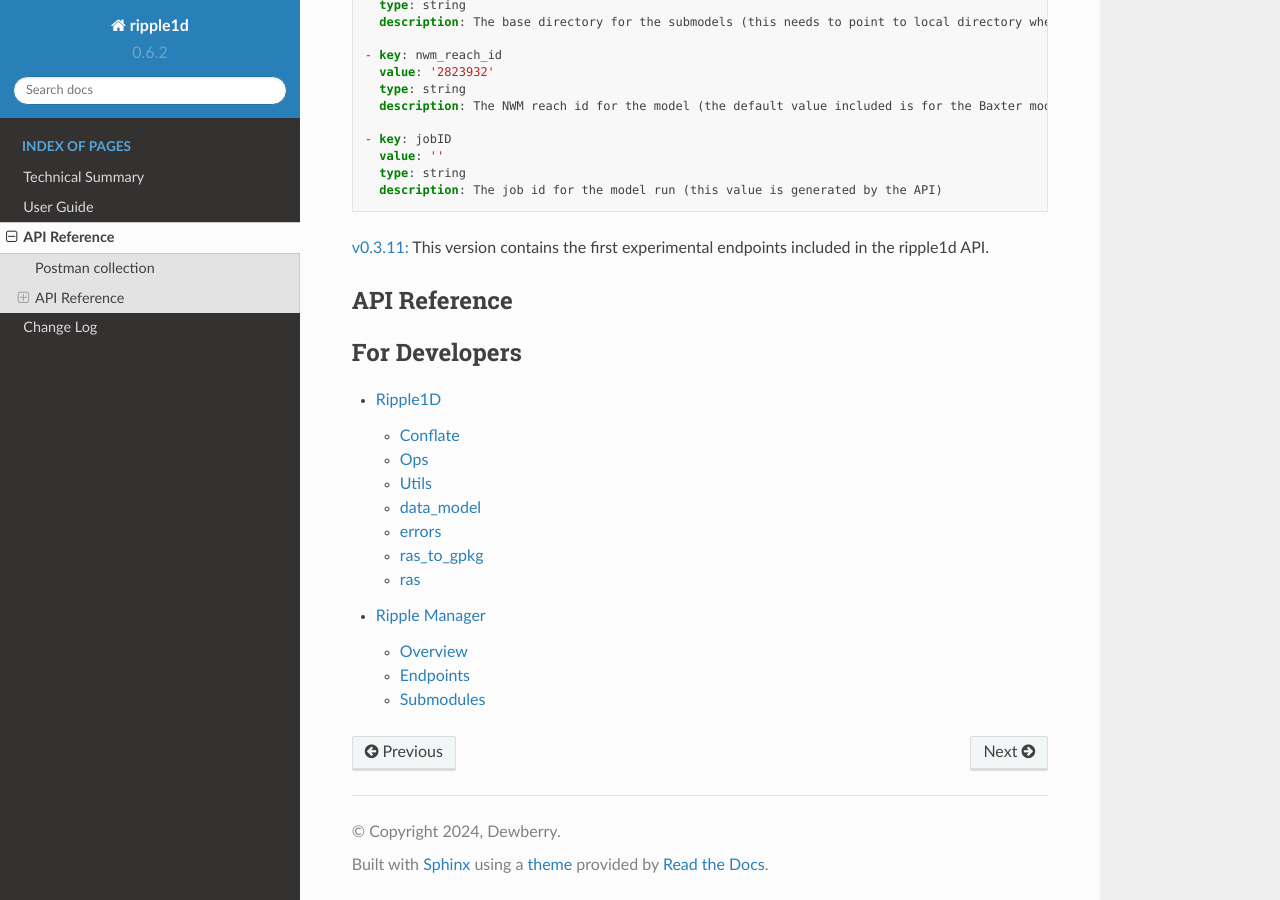
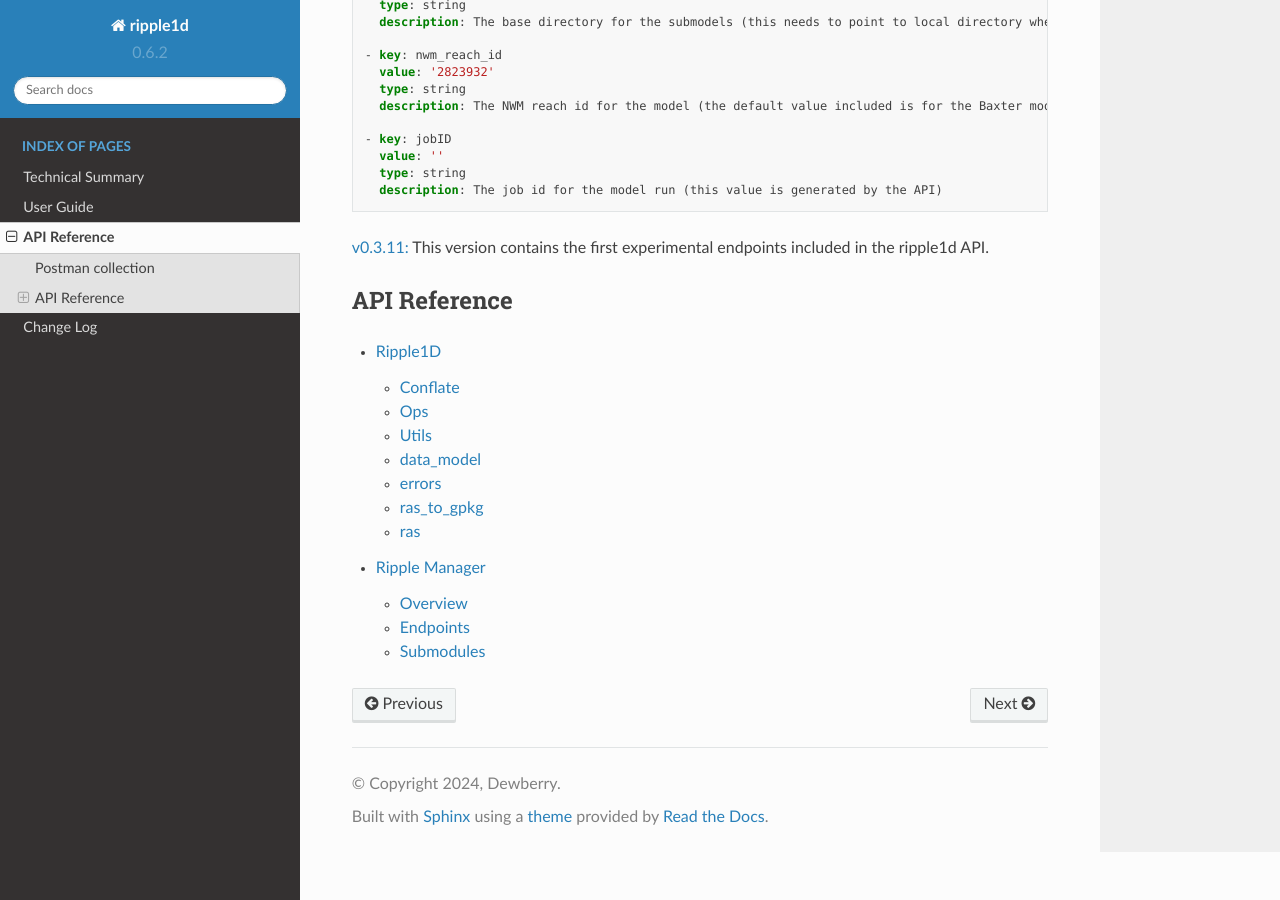
Before and after one commit to Dewberry/ripple1d, a Sphinx documentation site: the page built from docs/api_reference.rst, in a window 1280 px wide and 900 px high, scrolled down 829 px. Built offline with Sphinx 7.4.7 and the Read the Docs theme 2.0.0, drawn with Linux system fonts in a browser that asks for light colours; pages that are not in the unit, such as notebooks, are missing from menus.

```diff
--- a/docs/api_reference.rst
+++ b/docs/api_reference.rst
@@ -56,7 +56,6 @@
 
 .. toctree::
    :maxdepth: 2
-   :caption: For Developers
 
    ripple1d/index.rst
    ripple1d/api/index.rst
```
